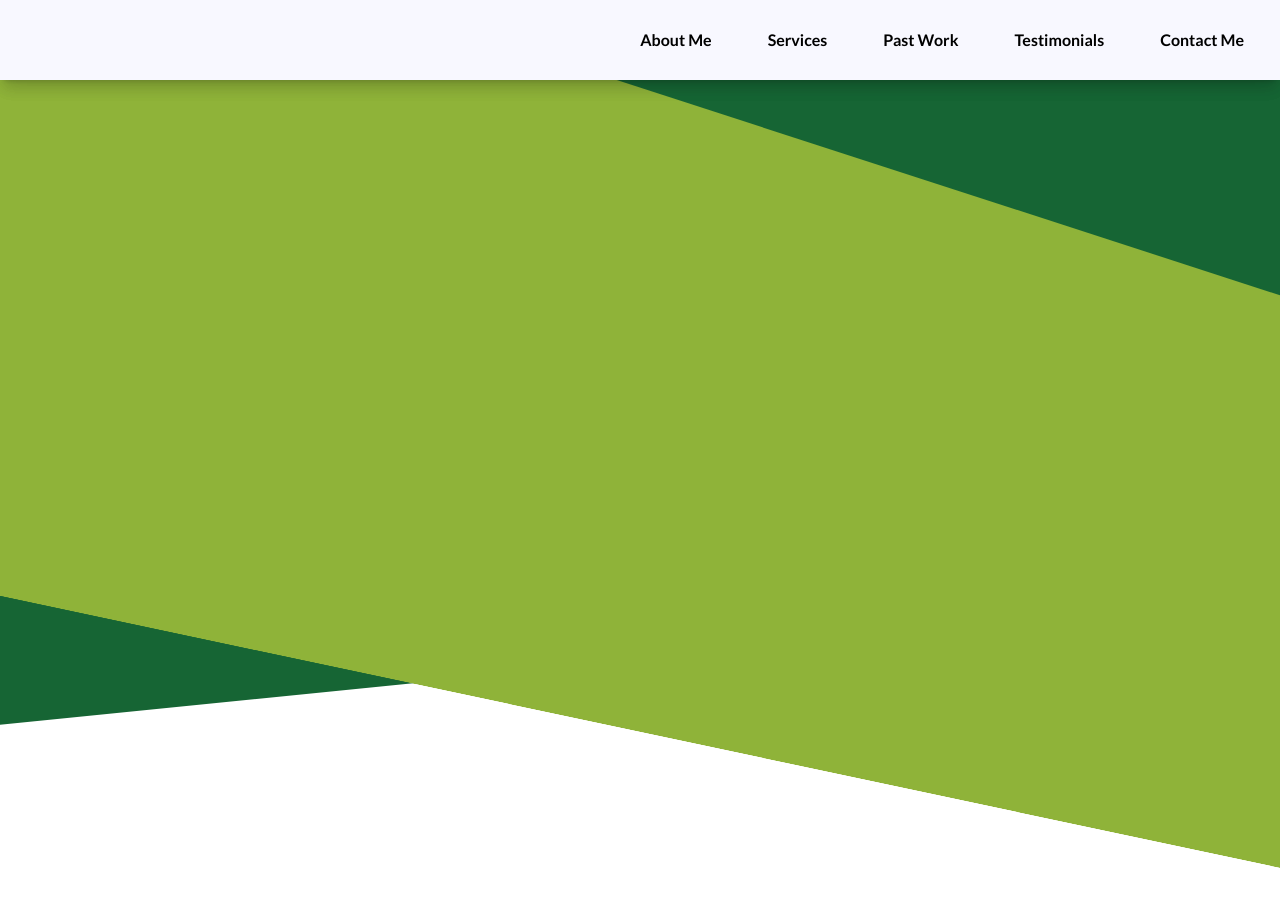
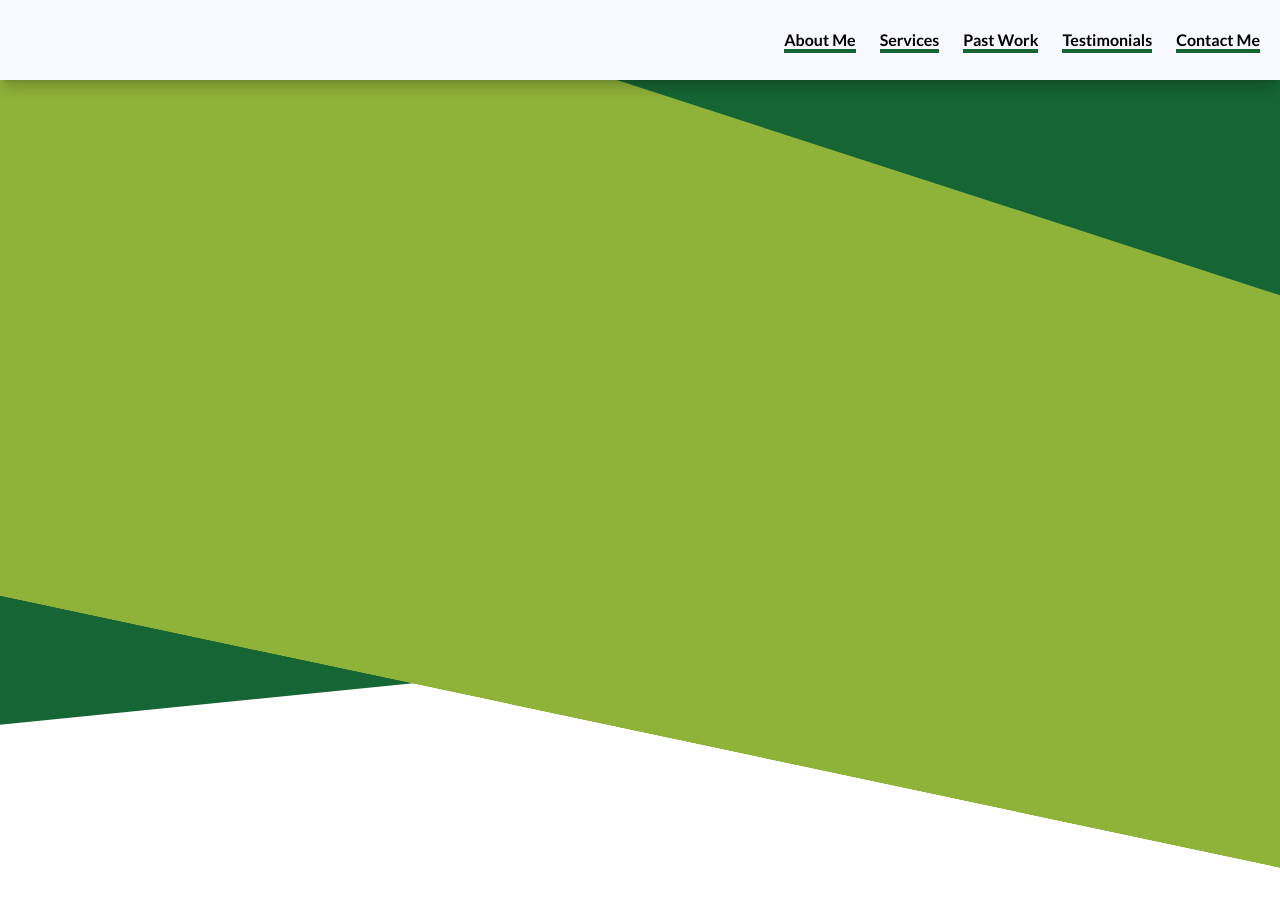
Before and after one commit to acz1992/hamish-outdoor-services, a React (Vite) app: page / in a window 1280 px wide. Shown: the top 906 px of the page. Built offline with nearby package versions, Linux system fonts and the light colour scheme.

Commit message:
Style NavLinks on hover

```diff
--- a/src/components/NavLinks.tsx
+++ b/src/components/NavLinks.tsx
@@ -1,25 +1,25 @@
 import React from "react";
 import { HashLink } from "react-router-hash-link";
 
-interface NavLink {
+/* interface NavLink {
 	text: string;
 	to: string;
 	smooth: boolean;
 	onClick?: () => void; // Add onClick prop
-}
+} */
 
 interface NavLinksProps {
 	setIsOpen?: React.Dispatch<React.SetStateAction<boolean>>; // Define prop for setIsOpen
 }
 
 const NavLinks: React.FC<NavLinksProps> = ({ setIsOpen }) => {
-	const links: NavLink[] = [
+	/* 	const links: NavLink[] = [
 		{ text: "About Me", to: "/#about", smooth: true },
 		{ text: "Services", to: "/#services", smooth: true },
 		{ text: "Past Work", to: "/#past-work", smooth: true },
 		{ text: "Testimonials", to: "/#testimonials", smooth: true },
 		{ text: "Contact Me", to: "/#contact", smooth: true },
-	];
+	]; */
 
 	const handleClick = () => {
 		if (setIsOpen) {
@@ -29,17 +29,69 @@ const NavLinks: React.FC<NavLinksProps> = ({ setIsOpen }) => {
 
 	return (
 		<>
-			{links.map(({ text, to, smooth }) => (
+			{/* 		{links.map(({ text, to, smooth }) => (
 				<HashLink
 					key={to}
-					className="px-4 bg-white font-bold text-2xl lg:text-base hover:text-gray-500"
+					className="px-4 bg-white font-bold text-2xl lg:text-base relative w-max group"
 					smooth={smooth}
 					to={to}
 					onClick={handleClick}
 				>
 					{text}
+					<span className="absolute left-0 -bottom-1 w-full h-1 transition-all bg-primaryGreen block group=-hover:h-full"></span>
 				</HashLink>
-			))}
+			))} */}
+
+			<HashLink
+				key={"/#about"}
+				className="bg-white font-bold text-2xl lg:text-base relative w-max group/about "
+				smooth={true}
+				to={"/#about"}
+				onClick={handleClick}
+			>
+				{"About Me"}
+				<span className="absolute left-0 -bottom-1 w-full h-1 transition-all bg-primaryGreen block group-hover/about:h-full"></span>
+			</HashLink>
+			<HashLink
+				key={"/#services"}
+				className="bg-white font-bold text-2xl lg:text-base relative w-max group/services "
+				smooth={true}
+				to={"/#services"}
+				onClick={handleClick}
+			>
+				{"Services"}
+				<span className="absolute left-0 -bottom-1 w-full h-1 transition-all bg-primaryGreen block group-hover/services:h-full"></span>
+			</HashLink>
+			<HashLink
+				key={"/#past-work"}
+				className="bg-white font-bold text-2xl lg:text-base relative w-max group/past-work "
+				smooth={true}
+				to={"/#past-work"}
+				onClick={handleClick}
+			>
+				{"Past Work"}
+				<span className="absolute left-0 -bottom-1 w-full h-1 transition-all bg-primaryGreen block group-hover/past-work:h-full"></span>
+			</HashLink>
+			<HashLink
+				key={"/#testimonials"}
+				className="bg-white font-bold text-2xl lg:text-base relative w-max group/testimonials"
+				smooth={true}
+				to={"/#testimonials"}
+				onClick={handleClick}
+			>
+				{"Testimonials"}
+				<span className="absolute left-0 -bottom-1 w-full h-1 transition-all bg-primaryGreen block group-hover/testimonials:h-full"></span>
+			</HashLink>
+			<HashLink
+				key={"/#tcontact"}
+				className="bg-white font-bold text-2xl lg:text-base relative w-max group/contact "
+				smooth={true}
+				to={"/#contact"}
+				onClick={handleClick}
+			>
+				{"Contact Me"}
+				<span className="absolute left-0 -bottom-1 w-full h-1 transition-all bg-primaryGreen block group-hover/contact:h-full"></span>
+			</HashLink>
 		</>
 	);
 };
--- a/src/components/Navigation.tsx
+++ b/src/components/Navigation.tsx
@@ -66,7 +66,7 @@ const Navigation: React.FC = () => {
 				</div>
 				<div className="group flex flex-col items-center">
 					<button
-						className="p-2 rounded-lg lg:hidden text-darkText"
+						className="p-2 rounded-lg lg:hidden text-darkText cursor-pointer transition-transform transform-gpu hover:scale-110"
 						onClick={handleClick}
 					>
 						<svg
```
